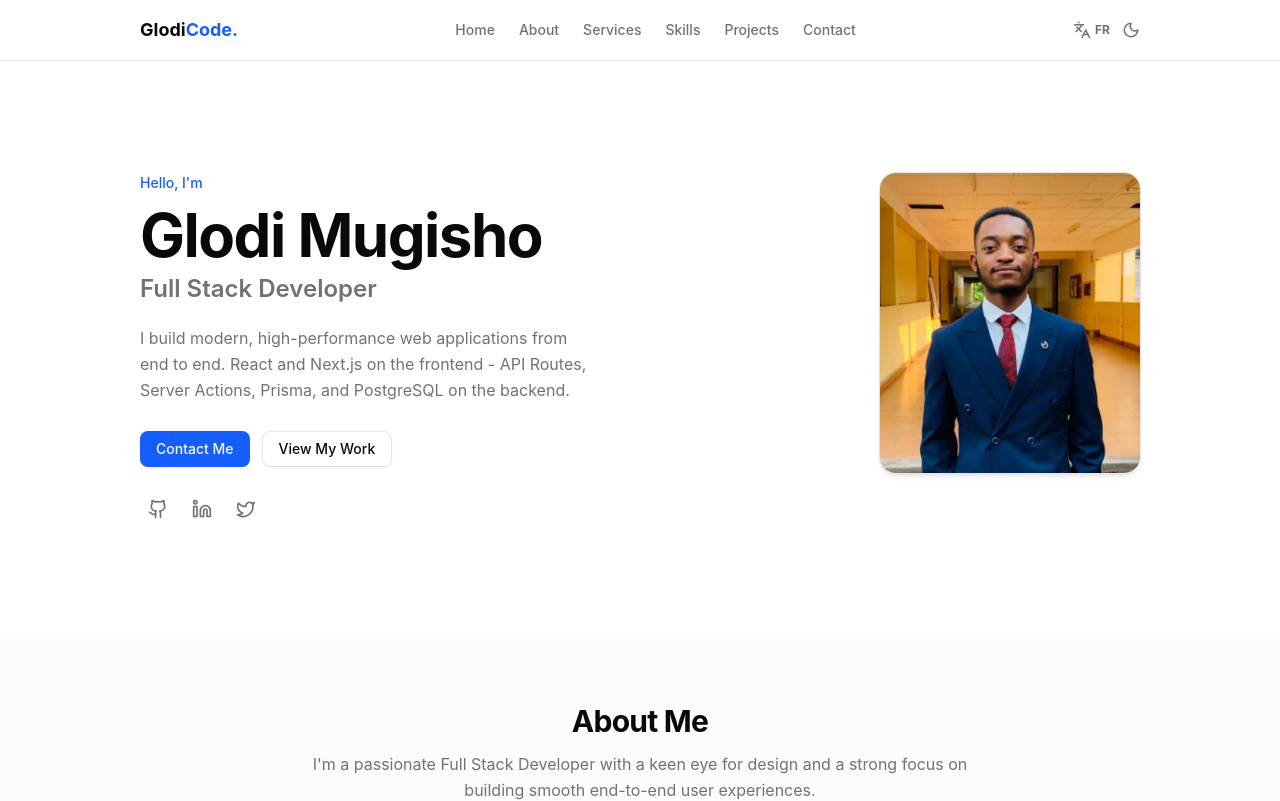
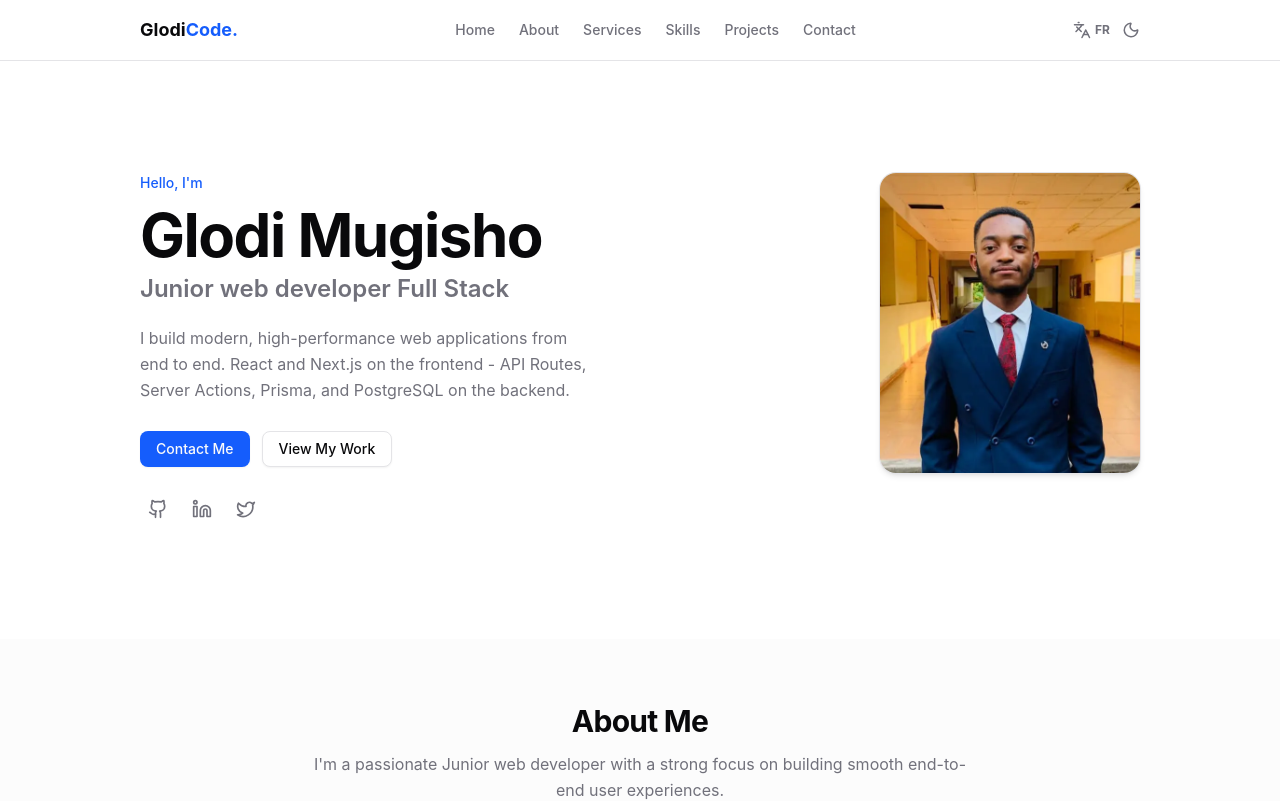
Before and after one commit to glodimugisho001/Glodi-Code-Website, a React (Vite) app: page / in a window 1280 px wide. Shown: the top 801 px of the page. Built offline with nearby package versions, Linux system fonts and the light colour scheme.

Commit message:
fix: update job titles and descriptions in English and French translations to reflect junior developer status

```diff
--- a/index.html
+++ b/index.html
@@ -13,7 +13,7 @@
     <meta property="og:url" content="URL_DE_TON_SITE" />
     <meta name="twitter:card" content="summary_large_image" />
     <meta name="twitter:title" content="Glodi Code | Frontend Developer" />
-    <meta name="twitter:description" content="Découvrez le portfolio de Glodi, développeur web full stack passionné par la création de sites modernes et performants." />
+    <meta name="twitter:description" content="Découvrez le portfolio de Glodi, développeur web Web Full Stack Junior passionné par la création de sites modernes et performants." />
     <meta name="twitter:image" content="https://avatars.githubusercontent.com/u/178777238?v=4" />
     <title>Glodi Code | Frontend Developer</title>
   </head>
--- a/src/langue/en/translation.json
+++ b/src/langue/en/translation.json
@@ -10,14 +10,14 @@
     },
     "hero": {
       "hello": "Hello, I'm",
-      "title": "Full Stack Developer",
+      "title": "Junior web developer Full Stack",
       "description": "I build modern, high-performance web applications from end to end. React and Next.js on the frontend - API Routes, Server Actions, Prisma, and PostgreSQL on the backend.",
       "contact": "Contact Me",
       "view_work": "View My Work"
     },
     "about": {
       "title": "About Me",
-      "subtitle": "I'm a passionate Full Stack Developer with a keen eye for design and a strong focus on building smooth end-to-end user experiences.",
+      "subtitle": "I'm a passionate Junior web developer with a strong focus on building smooth end-to-end user experiences.",
       "experience": "Experience",
       "exp_desc": "I have almost 2 years of experience in web development, mainly self-taught and through personal projects. I love continuous learning and building useful digital products.",
       "education": "Education",
@@ -62,7 +62,7 @@
       "converter_desc": "A versatile unit converter that allows users to convert units of continuous quantities."
     },
     "footer": {
-      "description": "A passionate Full Stack Developer building modern and effective digital experiences.",
+      "description": "A passionate Junior web developer Full Stack building modern and effective digital experiences.",
       "quick_links": "Quick Links",
       "contact": "Contact",
       "rights": "All rights reserved.",
--- a/src/langue/fr/translation.json
+++ b/src/langue/fr/translation.json
@@ -10,14 +10,14 @@
     },
     "hero": {
       "hello": "Bonjour, je suis",
-      "title": "Développeur Full Stack",
+      "title": "Développeur Web Full Stack Junior",
       "description": "Je construis des applications web modernes et performantes de bout en bout. React, Next.js en frontend - API Routes, Server Actions, Prisma et PostgreSQL en backend.",
       "contact": "Contactez-moi",
       "view_work": "Voir mes travaux"
     },
     "about": {
       "title": "À propos de moi",
-      "subtitle": "Je suis un Développeur Full Stack passionné avec un œil attentif pour le design et un engagement fort dans la création d'expériences utilisateur fluides de bout en bout.",
+      "subtitle": "Je suis un Développeur Web Full Stack Junior passionné par la création de sites modernes et performants avec un œil attentif pour le design et un engagement fort dans la création d'expériences utilisateur fluides de bout en bout.",
       "experience": "Expérience",
       "exp_desc": "J'ai presque 2 ans d'expérience en développement web, principalement en autodidacte et à travers des projets personnels. Je suis passionné par l'apprentissage continu et la création de solutions innovantes.",
       "education": "Formation",
@@ -62,7 +62,7 @@
       "converter_desc": "Un convertisseur d'unités polyvalent qui permet aux utilisateurs de convertir des unités de quantités continues."
     },
     "footer": {
-      "description": "Un Développeur Full Stack passionné créant des expériences numériques modernes et efficaces.",
+      "description": "Un Développeur web Full Stack Junior passionné créant des expériences numériques modernes et efficaces.",
       "quick_links": "Liens rapides",
       "contact": "Contact",
       "rights": "Tous droits réservés.",
```
